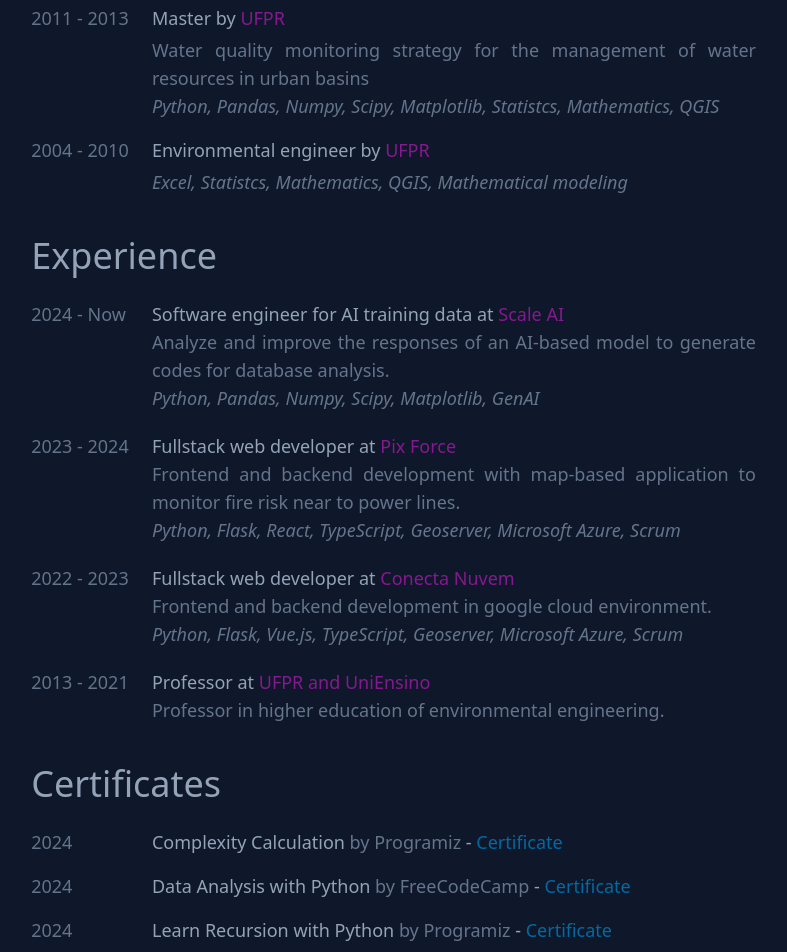
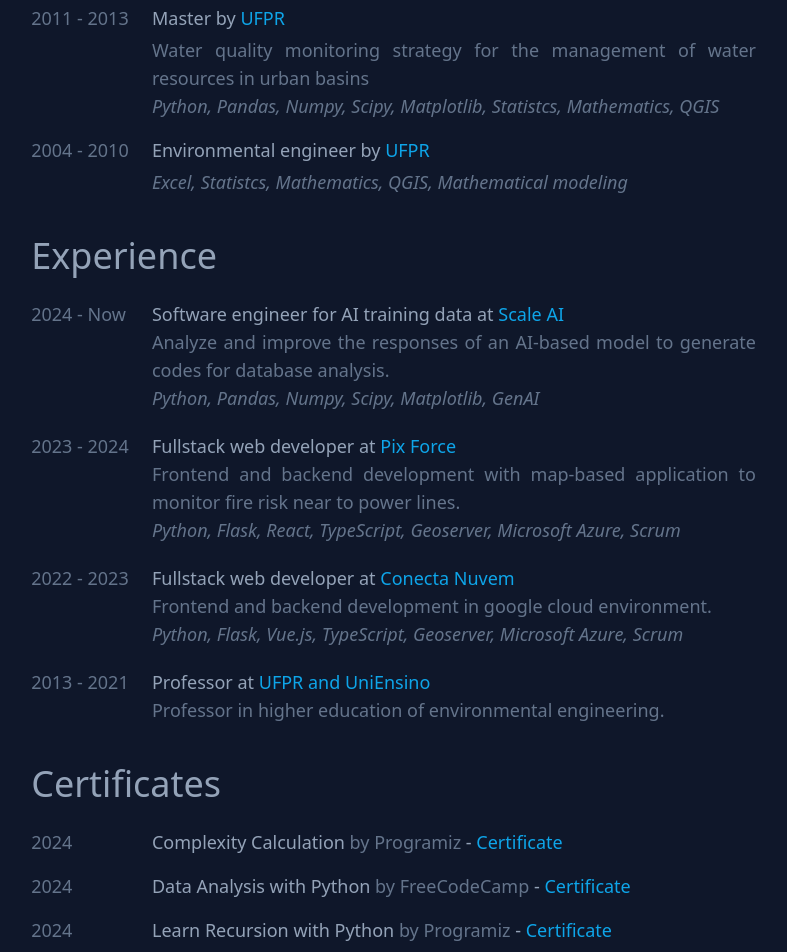
Before and after one commit to MCoelho222/self-profile, a Next.js app: page / in a window 1280 px wide. Shown: the part 1280-2232 px from the top of the page, without its empty margins (337-1124 px from the left). Built offline with nearby package versions, Linux system fonts and the light colour scheme.

Commit message:
feat: change blue link color

```diff
--- a/app/globals.css
+++ b/app/globals.css
@@ -9,7 +9,7 @@
 }
 
 .blue-link {
-  @apply text-sky-700;
+  @apply text-sky-500;
 }
 
 /* Dark text */
--- a/app/ui/education.tsx
+++ b/app/ui/education.tsx
@@ -12,7 +12,7 @@
             </div>
             <div className="w-5/6">
               <p className="main-text mb-1">{item.title} by <a
-                  className="purple-link"
+                  className="blue-link"
                   href={item.link}
                   target="_blank"
                   rel="noopener noreferrer">{item.linkname}
--- a/app/ui/experience.tsx
+++ b/app/ui/experience.tsx
@@ -13,7 +13,7 @@
                         </div>
                         <div className="w-5/6">
                             <p className="main-text">{item.title} at <a
-                                    className="purple-link"
+                                    className="blue-link"
                                     href={item.link}
                                     target="_blank"
                                     rel="noopener noreferrer">{item.company}
```
